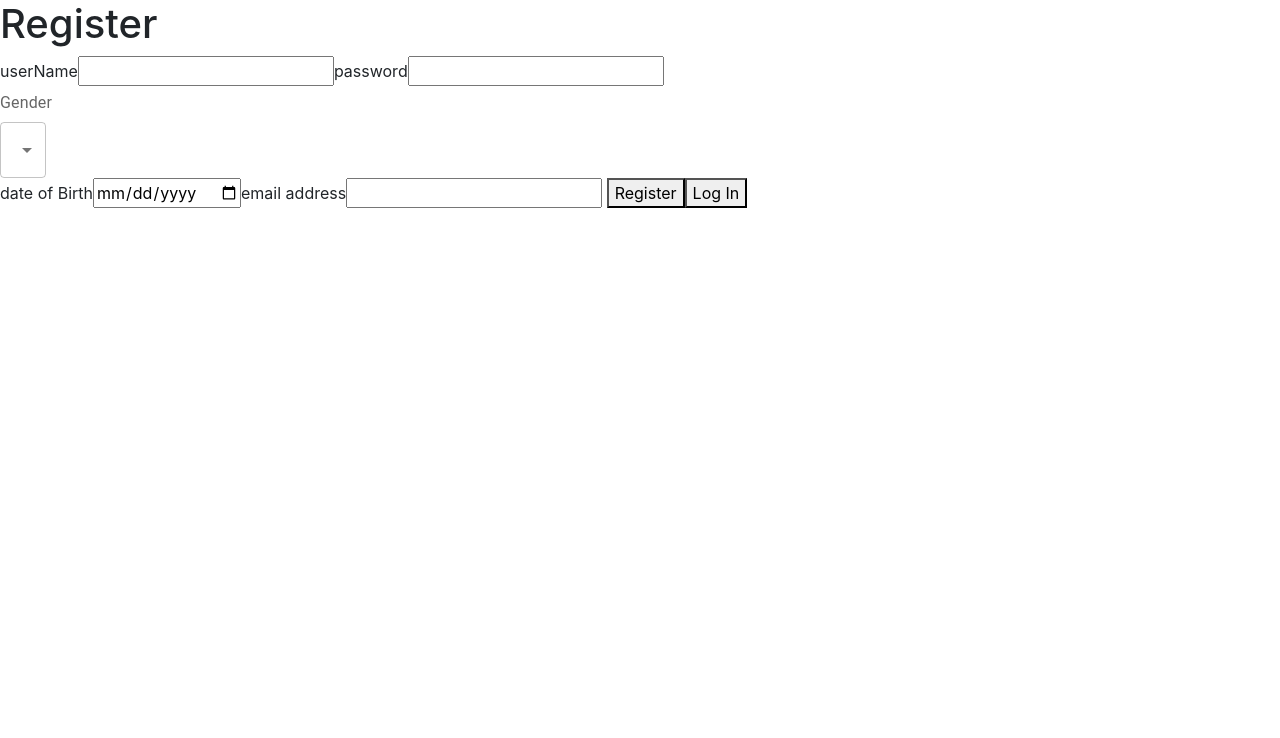
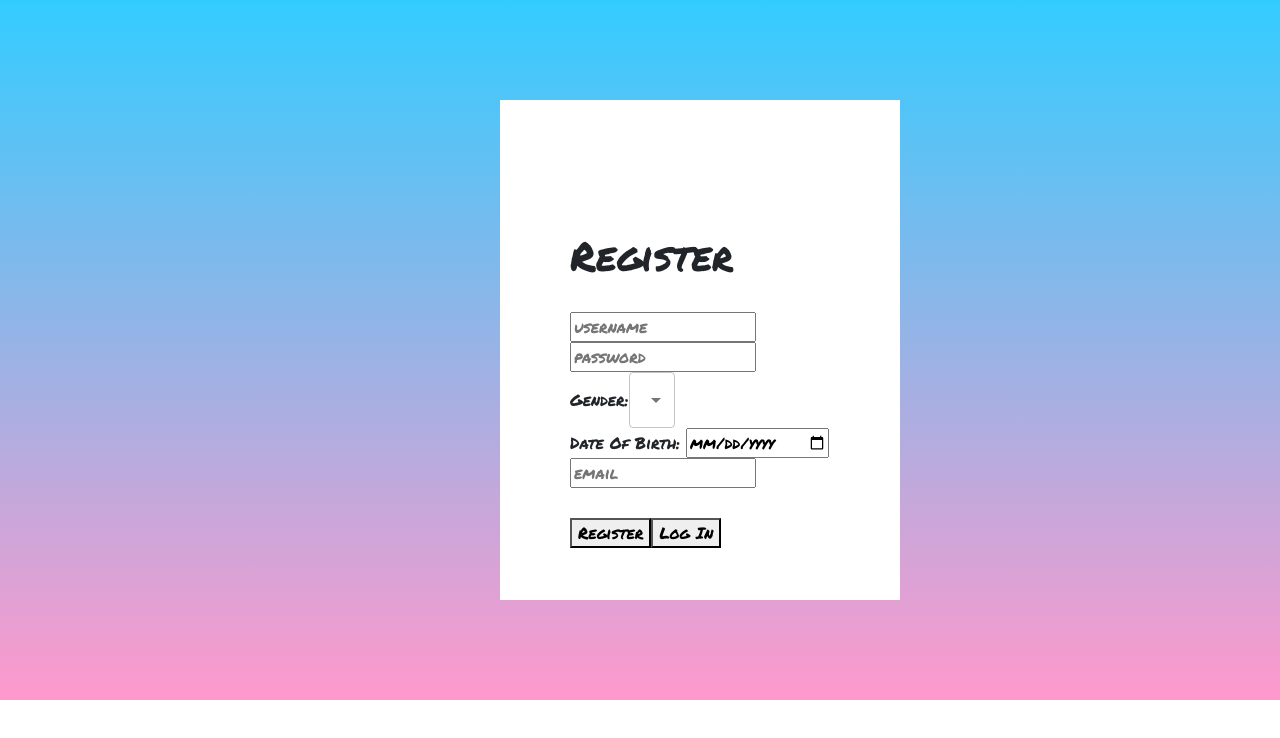
Before and after one commit to liemily333/DrawTherapy, a React (Create React App) app in the folder client/: page /register in a window 1280 px wide. Shown: the top 738 px of the page. Built offline with nearby package versions, Linux system fonts and the light colour scheme.

Commit message:
css to login and register

```diff
--- a/client/package.json
+++ b/client/package.json
@@ -26,7 +26,8 @@
     "react-scripts": "4.0.3",
     "react-voice-recorder": "^2.1.0",
     "roughjs": "^4.4.1",
-    "web-vitals": "^1.1.1"
+    "web-vitals": "^1.1.1",
+    "webfontloader": "^1.6.28"
   },
   "scripts": {
     "start": "react-scripts start",
--- a/client/public/index.html
+++ b/client/public/index.html
@@ -24,6 +24,9 @@
       work correctly both with client-side routing and a non-root public URL.
       Learn how to configure a non-root public URL by running `npm run build`.
     -->
+    <style>
+      @import url("https://fonts.googleapis.com/css2?family=Permanent+Marker&display=swap");
+    </style>
     <title>React App</title>
   </head>
   <body>
--- a/client/src/pages/drawarea.js
+++ b/client/src/pages/drawarea.js
@@ -46,10 +46,11 @@ function DrawArea() {
   }
 
   return (
+    <div className="draw">
       <div className="drawArea">
         <h1> begin drawing!</h1>
         <CanvasDraw
-        canvasWidth={window.innerWidth}
+          canvasWidth="1000px"
           brushRadius={radius}
           brushColor={color}
           getSaveData
@@ -61,9 +62,10 @@ function DrawArea() {
         <button onClick={clearCanvas}> clear canvas</button>
         <button onClick={saveDrawing}> save drawing</button>
         <button onClick={undoCanvas}>undo last move</button>
-
+      </div>
+      <div className="viewDrawing">
         <CanvasDraw
-        canvasWidth={window.innerWidth}
+          canvasWidth="1000px"
           brushRadius={radius}
           brushColor={color}
           getSaveData
@@ -72,6 +74,7 @@ function DrawArea() {
         />
         <button onClick={viewDrawing}>view drawing</button>
       </div>
+    </div>
   );
 }
 
--- a/client/src/pages/login.js
+++ b/client/src/pages/login.js
@@ -21,25 +21,30 @@ function Login() {
   }
 
   return (
-    <div>
-      <div className="login">
-        <h1> Login</h1>
-        <label>userName</label>
+    <div className="login">
+      <div className="loginContent">
+        <h1 className="font-loader"> Login</h1>
+        <br></br>
         <input
           type="text"
+          placeholder="username"
           onChange={(e) => {
             setUserNameLogin(e.target.value);
           }}
         />
-        <label>password</label>
+        <br></br>
         <input
           type="text"
+          placeholder="password"
           onChange={(e) => {
             setPasswordLogin(e.target.value);
           }}
         />
-        <button onClick={login}> Login</button>
-        <button onClick={registerPage}> Sign Up</button>
+        <br></br>
+        <div className="loginButtons">
+          <button onClick={login}> Login</button>
+          <button onClick={registerPage}> Register </button>
+        </div>
       </div>
     </div>
   );
--- a/client/src/pages/register.js
+++ b/client/src/pages/register.js
@@ -3,7 +3,6 @@ import Axios from "axios";
 import { useHistory } from "react-router-dom";
 import InputLabel from "@mui/material/InputLabel";
 import MenuItem from "@mui/material/MenuItem";
-
 import Select from "@mui/material/Select";
 import Box from "@mui/material/Box";
 
@@ -42,23 +41,26 @@ function Register() {
 
   return (
     <div className="register">
+      <div className="registerContent">
         <h1> Register</h1>
-      <label>userName</label>
+        <br></br>
         <input
           type="text"
+          placeholder="username"
           onChange={(e) => {
             setUserName(e.target.value);
           }}
         />
-      <label> password</label>
+        <br></br>
         <input
           type="text"
+          placeholder="password"
           onChange={(e) => {
             setPassword(e.target.value);
           }}
         />
         <Box>
-        <InputLabel> Gender </InputLabel>
+          <label> Gender: </label>
           <Select
             value={gender}
             onChange={(e) => {
@@ -69,22 +71,27 @@ function Register() {
             <MenuItem value="male"> male</MenuItem>
           </Select>
         </Box>
-      <lable> date of Birth</lable>
+        <lable> Date Of Birth: </lable>
         <input
           type="date"
           onChange={(e) => {
             setDateOfBirth(e.target.value);
           }}
         />
-      <label> email address</label>
+        <br></br>
         <input
           type="text"
+          placeholder="email"
           onChange={(e) => {
             setEmail(e.target.value);
           }}
         />{" "}
+        <br></br>
+        <div className="registerButtons">
           <button onClick={handleClick}>Register</button>
           <button onClick={login}>Log In</button>
+        </div>
+      </div>
     </div>
   );
 }
--- a/client/src/pages/style.css
+++ b/client/src/pages/style.css
@@ -12,3 +12,58 @@ code {
   font-family: source-code-pro, Menlo, Monaco, Consolas, "Courier New",
     monospace;
 }
+
+.login {
+  background: linear-gradient(to bottom, #33ccff 0%, #ff99cc 100%);
+  padding: 100px;
+  font-family: "Permanent Marker", cursive;
+  padding-left: 500px;
+}
+
+.loginContent {
+  width: 400px;
+  justify-content: center;
+  align-content: center;
+  background: white;
+  height: 500px;
+  padding-top: 100px;
+  padding-left: 100px;
+}
+
+.loginButtons {
+  margin-top: 30px;
+  float: left;
+}
+
+.registerButtons {
+  margin-top: 30px;
+  float: left;
+  width: 200px;
+}
+.register {
+  background: linear-gradient(to bottom, #33ccff 0%, #ff99cc 100%);
+  padding: 100px;
+  font-family: "Permanent Marker", cursive;
+  padding-left: 500px;
+}
+
+.registerContent {
+  width: 400px;
+  justify-content: center;
+  align-content: center;
+  background: white;
+  height: 500px;
+  padding-top: 80px;
+  padding-left: 70px;
+}
+
+.draw {
+  background: linear-gradient(to bottom, #33ccff 0%, #ff99cc 100%);
+  padding: 100px;
+  font-family: "Permanent Marker", cursive;
+}
+
+.drawArea {
+  width: 1000px;
+  background: yellow;
+}
```
Also changed, not shown: 1 other file (tests, documents, lock files or other folders). Lines whose indentation alone changed are shown as unchanged.
